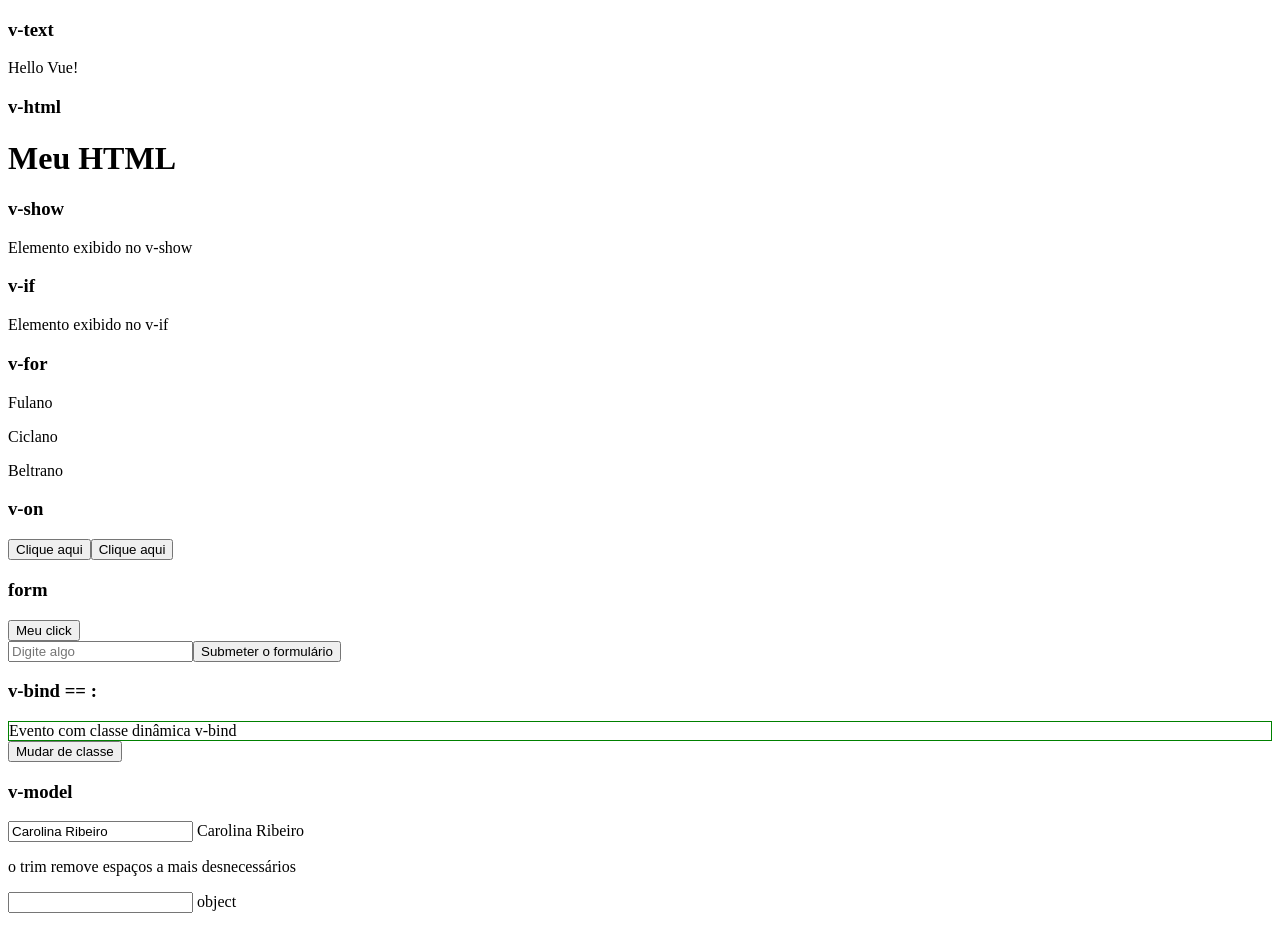
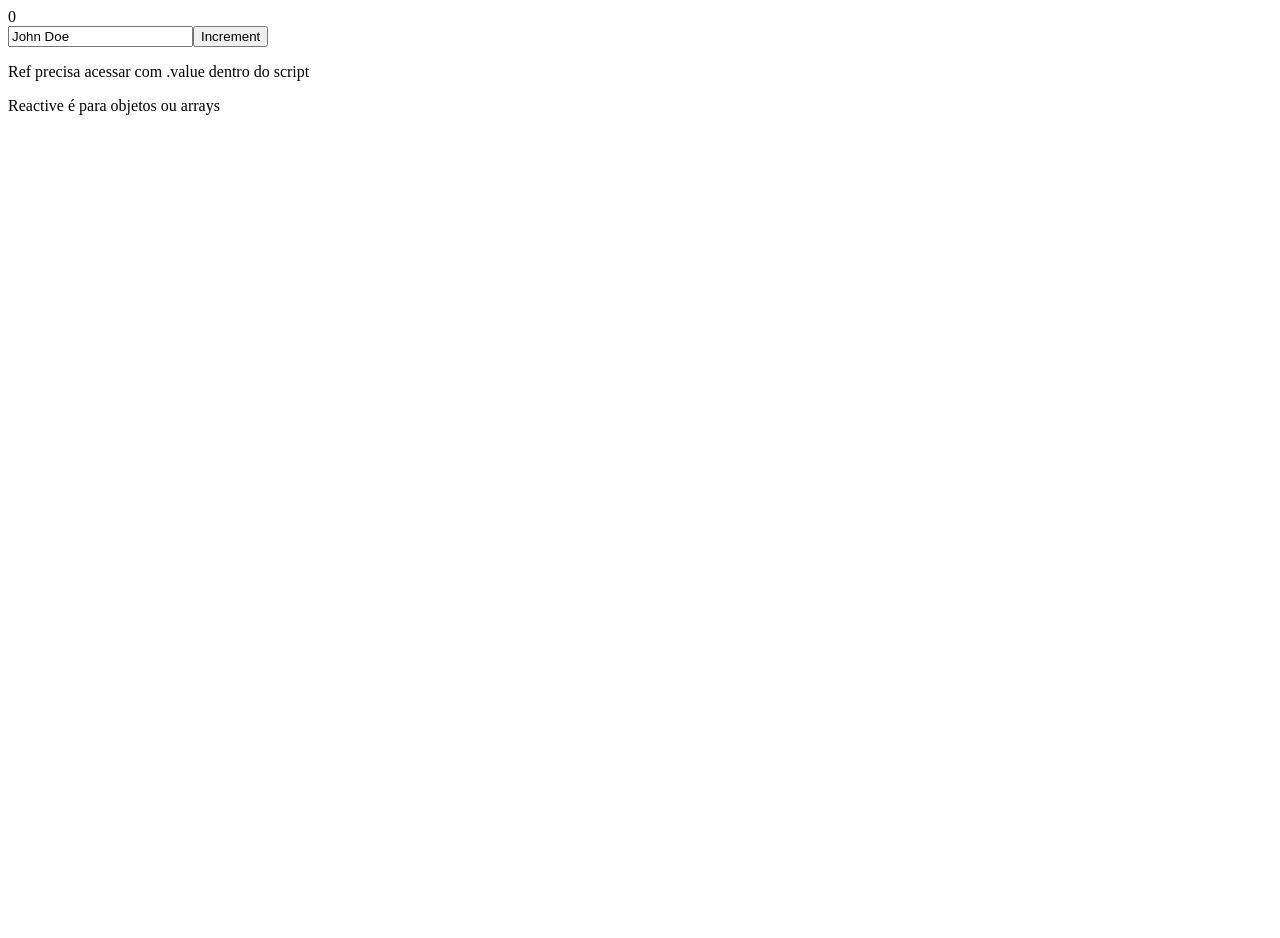
Before and after one commit to Carolinaribeirodacol/kiwify-curso-vue, a Vue app: page / in a window 1280 px wide. Shown: the top 938 px of the page. After the commit the page ends 800 px from the top, so only its background shows below. Built offline with nearby package versions, Linux system fonts and the light colour scheme.

Commit message:
feat: aula 3 m1 - reatividade

```diff
--- a/src/App.vue
+++ b/src/App.vue
@@ -1,107 +1,24 @@
 <script setup>
-import { ref } from 'vue'
-const message = 'Hello Vue!'
-const meuHtml = '<h1>Meu HTML</h1>'
-const showElement = true
-const ifElement = true
-const listaDeNomes = ['Fulano', 'Ciclano', 'Beltrano']
-const divClass = 'minha-classe'
-const divClass2 = 'minha-classe-2'
-const minhaClasse = ref(false)
-const meuNome = ref('')
-const idade = ref(null)
+import { ref, reactive } from 'vue'
 
-function clickHandler() {
-  alert('Clicou no botão')
-}
+const person = ref({
+  name: 'John Doe',
+  age: 30
+})
 
-function submitForm() {
-  alert('Submeteu o formulário')
-}
-
-setTimeout(() => {
-  meuNome.value = 'Carolina Ribeiro'
-}, 5000)
+const state = reactive({
+  count: 0
+})
+// const count = ref(0)
+// console.log(count.value)
 </script>
 
 <template>
-  <div>
-    <div>
-      <h3>v-text</h3>
-      <p v-text="message"></p>
-    </div>
+  <!-- <div>{{ count }}</div> -->
+  <div>{{ state.count }}</div>
+  <input type="text" v-model="person.name"/>
+  <button @click="count++">Increment</button>
 
-    <div>
-      <h3>v-html</h3>
-      <p v-html="meuHtml"></p>
-    </div>
-
-    <div>
-      <h3>v-show</h3>
-      <p v-show="showElement">Elemento exibido no v-show</p>
-    </div>
-
-    <div>
-      <h3>v-if</h3>
-      <p v-if="ifElement">Elemento exibido no v-if</p>
-      <p v-else>Elemento exibido no v-else</p>
-    </div>
-
-    <div>
-      <h3>v-for</h3>
-      <p v-for="nome in listaDeNomes" :key="nome"> {{ nome }} </p>
-    </div>
-
-    <div>
-      <h3>v-on</h3>
-      <button v-on:click="clickHandler">Clique aqui</button>
-      <button @click="clickHandler">Clique aqui</button>
-    </div>
-
-    <div>
-      <h3>form</h3>
-      <button @click="clickHandler">Meu click</button>
-      <form @submit.prevent="submitForm">
-        <input type="text" placeholder="Digite algo" @keyup.enter="submitForm">
-        <button type="submit">Submeter o formulário</button>
-      </form>
-    </div>
-
-    <div>
-      <h3>v-bind == :</h3>
-      <div :class="minhaClasse ? divClass : divClass2">
-        Evento com classe dinâmica v-bind
-      </div>
-      <button @click="minhaClasse = !minhaClasse">Mudar de classe</button>
-    </div>
-
-    <div>
-      <h3>v-model</h3>
-      <input type="text" v-model.trim="meuNome"> {{ meuNome }}
-      <p>o trim remove espaços a mais desnecessários</p>
-      <input type="tel" v-model.number="idade"> {{ typeof idade }}
-    </div>
-
-    <div>
-      <h3>v-pre</h3>
-      <p v-pre>{ meuNome }</p>
-      <p>o v-pre ignora a compilação do vue e mostra a forma original com tags, etc</p>
-    </div>
-
-    <div>
-      <h3>v-once</h3>
-      <p v-once>{{ meuNome }}</p>
-      <p>o v-once renderiza apenas uma vez, transforma em um dado estático se usar com algo reativo</p>
-    </div>
-  </div>
+  <p>Ref precisa acessar com .value dentro do script</p>
+  <p>Reactive é para objetos ou arrays</p>
 </template>
-
-<style scoped>
-.minha-classe {
-  border: solid 1px blue;
-}
-
-.minha-classe-2 {
-  border: solid 1px green;
-}
-</style>
```
